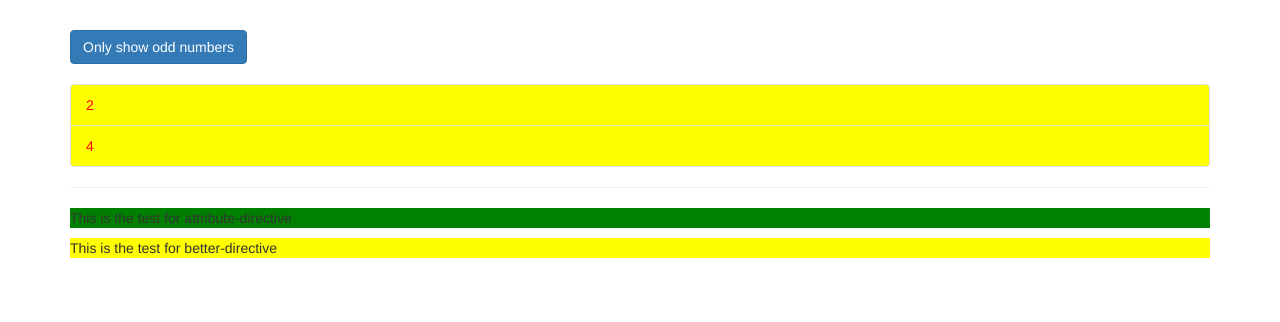
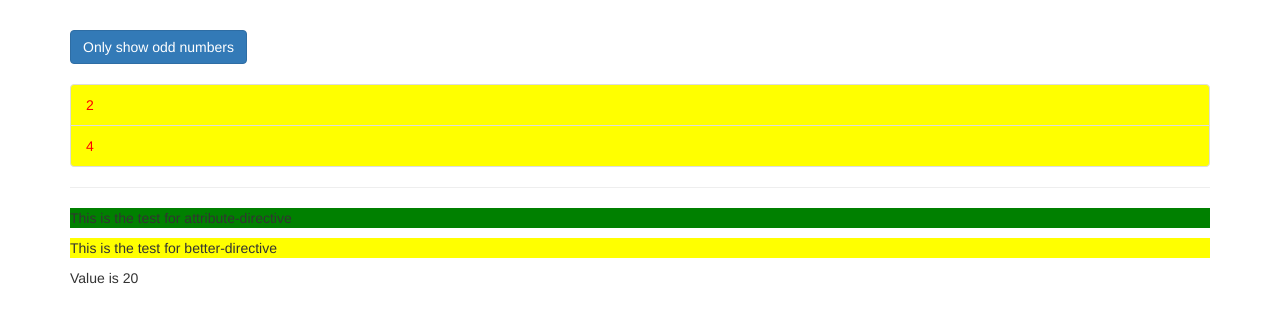
Before and after one commit to johnrobin80/angular-directives, an Angular app: page / in a window 1280 px wide. Shown: the top 322 px of the page. Built offline with nearby package versions, Linux system fonts and the light colour scheme.

Commit message:
ngSwitch & Directives
ngSwitch & Directives

```diff
--- a/src/app/app.component.html
+++ b/src/app/app.component.html
@@ -50,6 +50,12 @@
           This is the test for better-directive
         </p>-->
             </div>
+            <div [ngSwitch]="value">
+                <p *ngSwitchCase="5">Value is 5</p>
+                <p *ngSwitchCase="10">Value is 10</p>
+                <p *ngSwitchCase="20">Value is 20</p>
+                <p *ngSwitchDefault>Value is default</p>
+            </div>
         </div>
     </div>
 </div>
--- a/src/app/app.component.ts
+++ b/src/app/app.component.ts
@@ -10,4 +10,5 @@
   evenNumbers = [2, 4];
   oddNumbers = [1, 3, 5];
   onlyOdd = false;
+  value = 20;
 }
```
